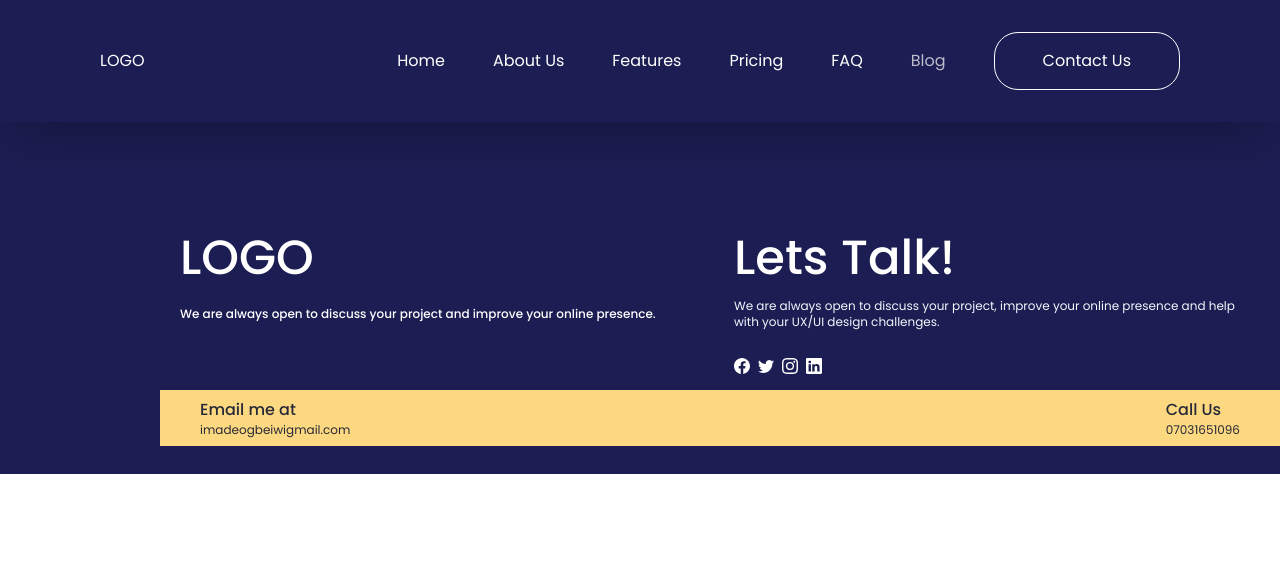
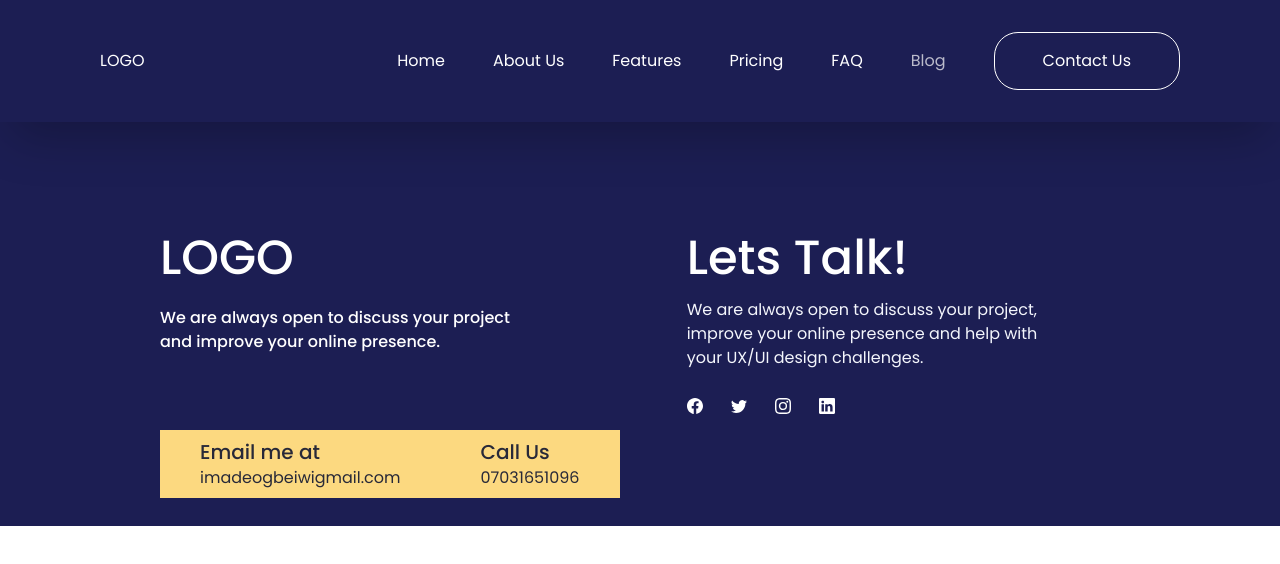
Before and after one commit to WinifredOgbeiwi/Website_Builder, a React (Vite) app: page /blog in a window 1280 px wide. Shown: the top 564 px of the page. Built offline with nearby package versions, Linux system fonts and the light colour scheme.

Commit message:
changing xs to sm wtailwind width

```diff
--- a/src/components/faqPortion.jsx
+++ b/src/components/faqPortion.jsx
@@ -6,14 +6,12 @@ const FaqPortion = ({no,question,answer}) => {
 
   return (
       <div onClick={() => setIsShown(!isShown)} className=' w-[100%] flex justify-between items-start border-b-2 py-8'>
-          <div className='flex space-x-6 xs:space-x-10 w-full'>
-              <p className='text-purple text-[20px] xs:text-2xl font-medium'>{no}</p>
+          <div className='flex space-x-6 sm:space-x-10 w-full'>
+              <p className='text-purple text-[20px] sm:text-2xl font-medium'>{no}</p>
               <div>
                   <h4 className='text-[20px] md:text-2xl font-medium '>{question}</h4>
                   {isShown &&  <p className='mt-4 text-md md:text-xl'>{answer}</p>}
-
               </div>
-
           </div>
           <div>{isShown ? <FaTimes/> : <FaPlus/>}</div>
         </div>
--- a/src/components/heading2.jsx
+++ b/src/components/heading2.jsx
@@ -2,7 +2,7 @@ import React from 'react'
 
 const Heading2 = ({text}) => {
   return (
-      <h2 className='text-xl xs:text-3xl md:text-5xl font-semibold'>{text}</h2>
+      <h2 className='text-xl sm:text-3xl md:text-5xl font-semibold'>{text}</h2>
   )
 }
 
--- a/src/components/hoverTexts.jsx
+++ b/src/components/hoverTexts.jsx
@@ -4,9 +4,9 @@ import LinkIcon from './link'
 const HoverTexts = ({heading, paragraph, width, bottom}) => {
   return (
       <div className={`linear h-full ${width} absolute `}>
-          <div className='flex flex-col h-full justify-end mx-2 xs:mx-10 md:pb-10 text-white '>
+          <div className='flex flex-col h-full justify-end mx-2 sm:mx-10 md:pb-10 text-white '>
               <h3 className=' text-[10px] lg:text-2xl font-semibold mb-2 md:mb-4'>{heading}</h3>
-              <p className={`text-[5px] xs:text-xs md:text-base font-medium xs:${bottom}`}>{paragraph} </p>
+              <p className={`text-[5px] sm:text-xs md:text-base font-medium sm:${bottom}`}>{paragraph} </p>
               <LinkIcon link="/project" text="View Project" color="text-[#FCD980]" />
           </div>
       </div>
--- a/src/components/link.jsx
+++ b/src/components/link.jsx
@@ -4,7 +4,7 @@ import { BsArrowRight} from 'react-icons/bs'
 
 const LinkIcon = (props) => {
   return (
-      <p className={`flex text-[8px] xs:text-xs lg:text-base font-medium items-center space-x-2 lg:space-x-5 ${props.color}`}>
+      <p className={`flex text-[8px] sm:text-xs lg:text-base font-medium items-center space-x-2 lg:space-x-5 ${props.color}`}>
           <Link to={props.link}>{props.text}</Link>
           <span className=" text-xl">
               <BsArrowRight />
--- a/src/layout/Footer.jsx
+++ b/src/layout/Footer.jsx
@@ -3,17 +3,17 @@ import { BsFacebook, BsInstagram, BsLinkedin, BsTwitter } from 'react-icons/bs'
 
 const Footer = () => {
   return (
-    <footer className='bg-main pt-28 pb-7 xs:pl-10 md:pl-40 text-white'>
-      <div className='flex space-x-7 xs:space-x-40 px-5 xs:pl-0'>
-        <div className=' w-full xs:w-1/3'>
-          <h1 className=' font-medium text-xl xs:text-3xl md:text-5xl'>LOGO</h1>
-          <p className='font-medium mt-6 text-xs xs:text-base'>We are always open to discuss your project and improve your online presence.</p>
+    <footer className='bg-main pt-28 pb-7 sm:pl-10 md:pl-40 text-white'>
+      <div className='flex space-x-7 sm:space-x-40 px-5 sm:pl-0'>
+        <div className=' w-full sm:w-1/3'>
+          <h1 className=' font-medium text-xl sm:text-3xl md:text-5xl'>LOGO</h1>
+          <p className='font-medium mt-6 text-xs sm:text-base'>We are always open to discuss your project and improve your online presence.</p>
         </div>
 
-        <div className=' w-full xs:w-1/3'>
-          <h2 className=' font-medium text-xl xs:text-3xl md:text-5xl'>Lets Talk!</h2>
-          <p className='text-xs xs:text-base text-[#F4F6FC] mt-4 '>We are always open to discuss your project, improve your online presence and help with your UX/UI design challenges.</p>
-          <div className='flex space-x-2 xs:space-x-7 mt-7'>
+        <div className=' w-full sm:w-1/3'>
+          <h2 className=' font-medium text-xl sm:text-3xl md:text-5xl'>Lets Talk!</h2>
+          <p className='text-xs sm:text-base text-[#F4F6FC] mt-4 '>We are always open to discuss your project, improve your online presence and help with your UX/UI design challenges.</p>
+          <div className='flex space-x-2 sm:space-x-7 mt-7'>
             <BsFacebook/>
             <BsTwitter/>
             <BsInstagram/>
@@ -21,14 +21,14 @@ const Footer = () => {
           </div>
         </div>
       </div>
-      <div className=' xs:w-fit w-full bg-yell mt-4 py-2 px-10 flex flex-row items-center justify-between xs:justify-start xs:space-x-20 text-[#282938]'>
+      <div className=' sm:w-fit w-full bg-yell mt-4 py-2 px-10 flex flex-row items-center justify-between sm:justify-start sm:space-x-20 text-[#282938]'>
         <div>
-          <h6 className=' font-medium xs:text-xl'>Email me at</h6>
-          <p className='text-xs xs:text-base'>imadeogbeiwigmail.com</p>
+          <h6 className=' font-medium sm:text-xl'>Email me at</h6>
+          <p className='text-xs sm:text-base'>imadeogbeiwigmail.com</p>
         </div>
         <div>
-          <h6 className=' font-medium xs:text-xl'>Call Us</h6>
-          <p className='text-xs xs:text-base'>07031651096</p>
+          <h6 className=' font-medium sm:text-xl'>Call Us</h6>
+          <p className='text-xs sm:text-base'>07031651096</p>
         </div>
       </div>
     </footer>
--- a/src/sections/Features.jsx
+++ b/src/sections/Features.jsx
@@ -6,15 +6,15 @@ const Features = () => {
     return (
         <section className=' bg-[#F4F6FC] py-[128px]'>
             <div className='flex flex-col justify-center items-center text-center mb-12 '>
-                <h5 className='text-xs xs:text-base font-medium mb-3'>Features</h5>
+                <h5 className='text-xs sm:text-base font-medium mb-3'>Features</h5>
                 <h1 className='text-4xl md:text-6xl font-semibold md:w-8/12 leading-tight'>Design that solves problems, one product at a time</h1>
             </div>
             <div className='grid md:grid-cols-3 gap-10 '>
                 {data.feature_box_data.map(({id,img,heading,paragraph})=>(
                     <div key={id} className=' shadow-lg bg-white py-14 px-7 w-full'>
                         <img src={img} alt="" />
-                        <h5 className='mt-6 mb-3 xs:text-2xl font-medium'>{heading}</h5>
-                        <p className='text-sm xs:text-base text-grey2'>{paragraph}</p>
+                        <h5 className='mt-6 mb-3 sm:text-2xl font-medium'>{heading}</h5>
+                        <p className='text-sm sm:text-base text-grey2'>{paragraph}</p>
                     </div>
                 ))}
             </div>
--- a/src/sections/Projects.jsx
+++ b/src/sections/Projects.jsx
@@ -20,8 +20,8 @@ const Projects = () => {
     };
 
     return (
-        <section className=" py-10 xs:py-[128px] ">
-            <div className=" flex justify-between items-center mb-4 xs:mb-16">
+        <section className=" py-10 sm:py-[128px] ">
+            <div className=" flex justify-between items-center mb-4 sm:mb-16">
                 <Heading2 text="View our projects"/>
                 <LinkIcon link="/project" text={"View More"} />
             </div>
--- a/src/sections/blog.jsx
+++ b/src/sections/blog.jsx
@@ -1,28 +1,27 @@
-import React from 'react'
-import LinkIcon from '../components/link'
-import assets from '../constants/assets'
-import data from '../constants/data'
+import React from "react";
+import LinkIcon from "../components/link";
+import data from "../constants/data";
 
 const Blog = () => {
   return (
-   <section className='py-[128px]'>
-          <h2 className='text-4xl xs:text-5xl text-center md:text-start font-semibold'>Our blog</h2>
+    <section className="py-[128px]">
+      <h2 className="text-4xl sm:text-5xl text-center md:text-start font-semibold">
+        Our blog
+      </h2>
 
-          <div className='flex flex-col md:flex-row md:space-x-6 space-y-6 md:space-y-0 mt-16'>
-{data.blog_data.map(({id,date,title,img,summary})=>(
-     <div key={id} className='md:w-1/3'>
-                <img src={img} alt="" width="100%" />
-                <p className=' font-medium mt-10'>{date}</p>
-                  <h4 className=' font-medium text-2xl  my-4'>{title}</h4>
-                  <p className='mb-8'>{summary}</p>
-                  <LinkIcon text="Read More"/>
-            </div>
-))}
+      <div className="flex flex-col md:flex-row md:space-x-6 space-y-6 md:space-y-0 mt-16">
+        {data.blog_data.map(({ id, date, title, img, summary }) => (
+          <div key={id} className="md:w-1/3">
+            <img src={img} alt="" width="100%" />
+            <p className=" font-medium mt-10">{date}</p>
+            <h4 className=" font-medium text-2xl  my-4">{title}</h4>
+            <p className="mb-8">{summary}</p>
+            <LinkIcon text="Read More" />
+          </div>
+        ))}
+      </div>
+    </section>
+  );
+};
 
-
-          </div>
-   </section>
-  )
-}
-
-export default Blog
+export default Blog;
--- a/src/sections/faq.jsx
+++ b/src/sections/faq.jsx
@@ -9,7 +9,7 @@ const Faq = () => {
     <section className='py-20 md:py-[130px]'>
       <div className='flex flex-col md:flex-row md:space-x-28 items-center md:items-start '>
         <div className='text-center md:text-start'>
-          <h3 className='text-2xl xs:text-[38px] font-semibold mb-4'>Frequently asked questions</h3>
+          <h3 className='text-2xl sm:text-[38px] font-semibold mb-4'>Frequently asked questions</h3>
           <p className=' text-purple '>Contact us for more info</p>
         </div>
 
--- a/src/sections/inquiry.jsx
+++ b/src/sections/inquiry.jsx
@@ -11,17 +11,17 @@ const Inquiry = () => {
                     backgroundRepeat: "no-repeat"
                 }}>
 
-                <div className='h-full w-full px-6  xs:px-12 lg:px-24 pt-16 xs:pt-24 pb-[48px]' style={{
+                <div className='h-full w-full px-6  sm:px-12 lg:px-24 pt-16 sm:pt-24 pb-[48px]' style={{
                     backgroundColor: 'rgba(28, 30, 83, 0.50)',
                 }}>
                     <h2 className=' max-[350px]:text-[20px] text-4xl lg:text-5xl font-semibold leading-snug max-[350px]:text-center'>Building stellar websites for early startups</h2>
-                    <p className='mt-6 text-xs xs:text-base max-[350px]:text-center'>Lorem ipsum dolor sit amet, consectetur adipiscing elit, sed do eiusmod tempor incididunt ut labore et dolore magna aliqua ut enim.</p>
+                    <p className='mt-6 text-xs sm:text-base max-[350px]:text-center'>Lorem ipsum dolor sit amet, consectetur adipiscing elit, sed do eiusmod tempor incididunt ut labore et dolore magna aliqua ut enim.</p>
                 </div>
             </div>
 
-            <div className='bg-[#1C1E53] px-6  xs:px-12 lg:px-24 pt-16 xs:pt-24 pb-[48px] text-white md:w-1/2'>
+            <div className='bg-[#1C1E53] px-6  sm:px-12 lg:px-24 pt-16 sm:pt-24 pb-[48px] text-white md:w-1/2'>
                 <h3 className='text-3xl font-medium max-[350px]:text-center'>Send inquiry</h3>
-                <p className='text-xs xs:text-base font-medium mt-4 mb-10 max-[350px]:text-center'>Lorem ipsum dolor sit amet, consectetur adipiscing elit, sed do eiusmod tempor incididunt ut labore.</p>
+                <p className='text-xs sm:text-base font-medium mt-4 mb-10 max-[350px]:text-center'>Lorem ipsum dolor sit amet, consectetur adipiscing elit, sed do eiusmod tempor incididunt ut labore.</p>
                 <form action="">
                     <input type="text" placeholder='Name' required />
                     <input type="email" placeholder='Email' required  />
--- a/src/sections/reviews.jsx
+++ b/src/sections/reviews.jsx
@@ -15,7 +15,7 @@ const Reviews = () => {
     }
 
     return (
-        <section className=' py-6 xs:py-[128px] bg-[#F4F6FC]'>
+        <section className=' py-6 sm:py-[128px] bg-[#F4F6FC]'>
             <div className='flex flex-col md:flex-row space-x-10 '>
                 <div>
                     <h3 className='text-2xl lg:text-[38px] text-center md:text-start font-semibold mb-4'>What our clients say about us</h3>
```
